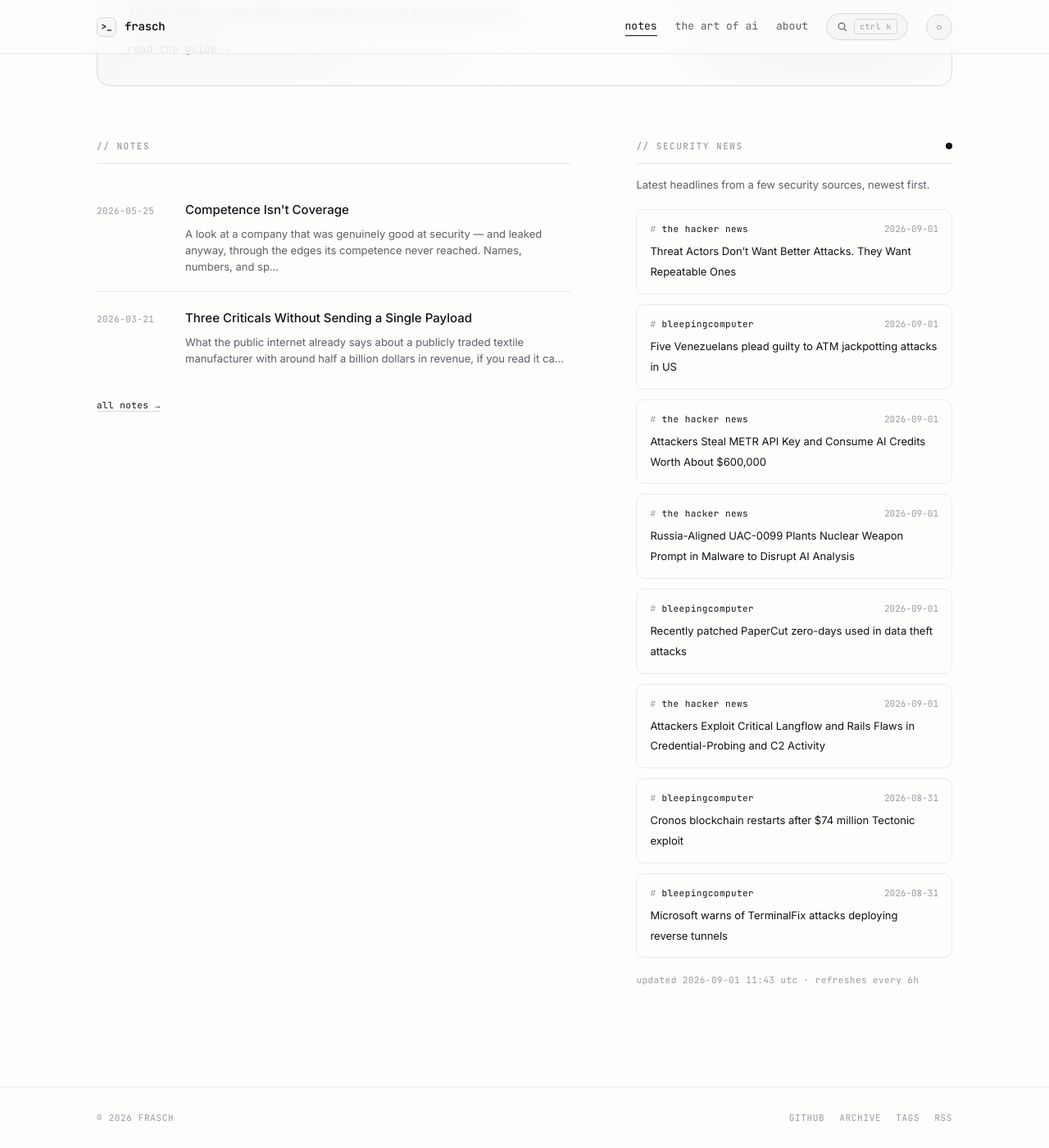
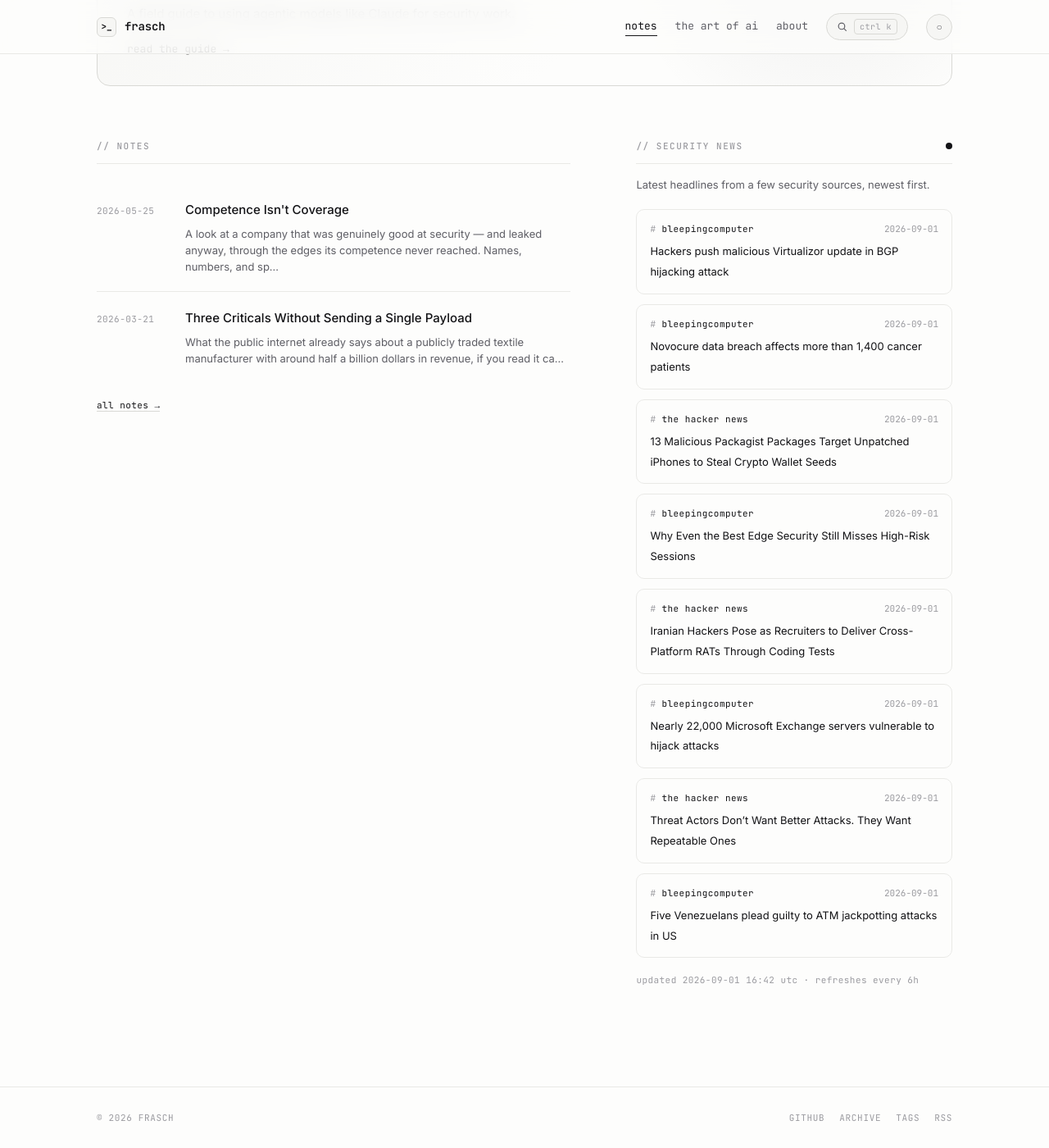
Before and after one commit to whoisfrasch/frasch, a Jekyll site: the page built from index.html, in a window 1280 px wide and 1400 px high, scrolled down 615 px. Shown: the whole window at 82% size. Built offline with Jekyll 4.4.1, drawn with Linux system fonts in a browser that asks for light colours.

Commit message:
Refresh security news feed

```diff
--- a/_data/news.json
+++ b/_data/news.json
@@ -1,6 +1,42 @@
 {
-  "updated": "2026-09-01T11:43:07Z",
+  "updated": "2026-09-01T16:42:30Z",
   "items": [
+    {
+      "source": "bleepingcomputer",
+      "title": "Hackers push malicious Virtualizor update in BGP hijacking attack",
+      "link": "https://www.bleepingcomputer.com/news/security/hackers-push-malicious-virtualizor-update-in-bgp-hijacking-attack/",
+      "date": "2026-09-01T14:45:06Z"
+    },
+    {
+      "source": "bleepingcomputer",
+      "title": "Novocure data breach affects more than 1,400 cancer patients",
+      "link": "https://www.bleepingcomputer.com/news/security/novocure-data-breach-affects-more-than-1-400-cancer-patients/",
+      "date": "2026-09-01T14:28:40Z"
+    },
+    {
+      "source": "the hacker news",
+      "title": "13 Malicious Packagist Packages Target Unpatched iPhones to Steal Crypto Wallet Seeds",
+      "link": "https://thehackernews.com/2026/09/13-malicious-packagist-packages-target.html",
+      "date": "2026-09-01T14:07:20Z"
+    },
+    {
+      "source": "bleepingcomputer",
+      "title": "Why Even the Best Edge Security Still Misses High-Risk Sessions",
+      "link": "https://www.bleepingcomputer.com/news/security/why-even-the-best-edge-security-still-misses-high-risk-sessions/",
+      "date": "2026-09-01T14:01:11Z"
+    },
+    {
+      "source": "the hacker news",
+      "title": "Iranian Hackers Pose as Recruiters to Deliver Cross-Platform RATs Through Coding Tests",
+      "link": "https://thehackernews.com/2026/09/iranian-hackers-pose-as-recruiters-to.html",
+      "date": "2026-09-01T13:08:58Z"
+    },
+    {
+      "source": "bleepingcomputer",
+      "title": "Nearly 22,000 Microsoft Exchange servers vulnerable to hijack attacks",
+      "link": "https://www.bleepingcomputer.com/news/security/nearly-22-000-microsoft-exchange-servers-vulnerable-to-hijack-attacks/",
+      "date": "2026-09-01T12:38:35Z"
+    },
     {
       "source": "the hacker news",
       "title": "Threat Actors Don’t Want Better Attacks. They Want Repeatable Ones",
@@ -12,42 +48,6 @@
       "title": "Five Venezuelans plead guilty to ATM jackpotting attacks in US",
       "link": "https://www.bleepingcomputer.com/news/security/five-venezuelans-plead-guilty-to-atm-jackpotting-attacks-in-us/",
       "date": "2026-09-01T09:15:07Z"
-    },
-    {
-      "source": "the hacker news",
-      "title": "Attackers Steal METR API Key and Consume AI Credits Worth About $600,000",
-      "link": "https://thehackernews.com/2026/09/attackers-steal-metr-api-key-and.html",
-      "date": "2026-09-01T09:05:30Z"
-    },
-    {
-      "source": "the hacker news",
-      "title": "Russia-Aligned UAC-0099 Plants Nuclear Weapon Prompt in Malware to Disrupt AI Analysis",
-      "link": "https://thehackernews.com/2026/09/russia-aligned-uac-0099-plants-nuclear.html",
-      "date": "2026-09-01T08:26:24Z"
-    },
-    {
-      "source": "bleepingcomputer",
-      "title": "Recently patched PaperCut zero-days used in data theft attacks",
-      "link": "https://www.bleepingcomputer.com/news/security/recently-patched-papercut-zero-days-used-in-data-theft-attacks/",
-      "date": "2026-09-01T07:48:24Z"
-    },
-    {
-      "source": "the hacker news",
-      "title": "Attackers Exploit Critical Langflow and Rails Flaws in Credential-Probing and C2 Activity",
-      "link": "https://thehackernews.com/2026/09/attackers-exploit-critical-langflow-and.html",
-      "date": "2026-09-01T07:22:30Z"
-    },
-    {
-      "source": "bleepingcomputer",
-      "title": "Cronos blockchain restarts after $74 million Tectonic exploit",
-      "link": "https://www.bleepingcomputer.com/news/security/cronos-blockchain-restarts-after-74-million-tectonic-exploit/",
-      "date": "2026-08-31T20:47:54Z"
-    },
-    {
-      "source": "bleepingcomputer",
-      "title": "Microsoft warns of TerminalFix attacks deploying reverse tunnels",
-      "link": "https://www.bleepingcomputer.com/news/security/microsoft-warns-of-terminalfix-attacks-deploying-reverse-tunnels/",
-      "date": "2026-08-31T18:51:04Z"
     }
   ]
 }
```
